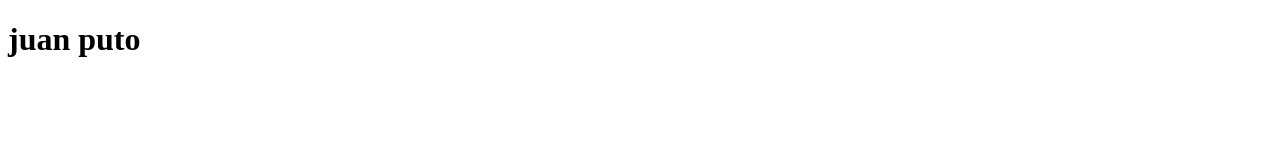
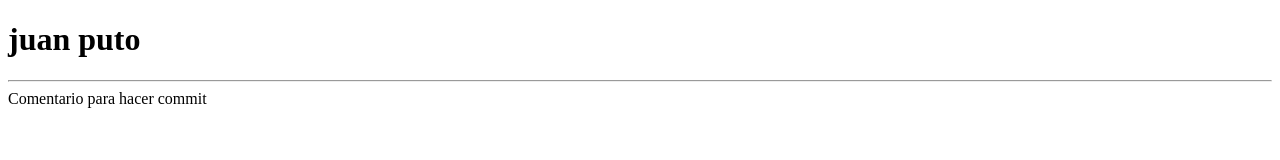
Before and after one commit to arturoZamorano/gitTutorial, a plain HTML site: page index.html in a window 1280 px wide. Drawn offline with Linux system fonts and the light colour scheme.

Commit message:
se actualizo el index

```diff
--- a/index.html
+++ b/index.html
@@ -7,6 +7,8 @@
 
 <body>
 	<h1>juan puto</h1>
+	<hr>
+	<div>Comentario para hacer commit</div>
 </body>
 
 </html>
```
